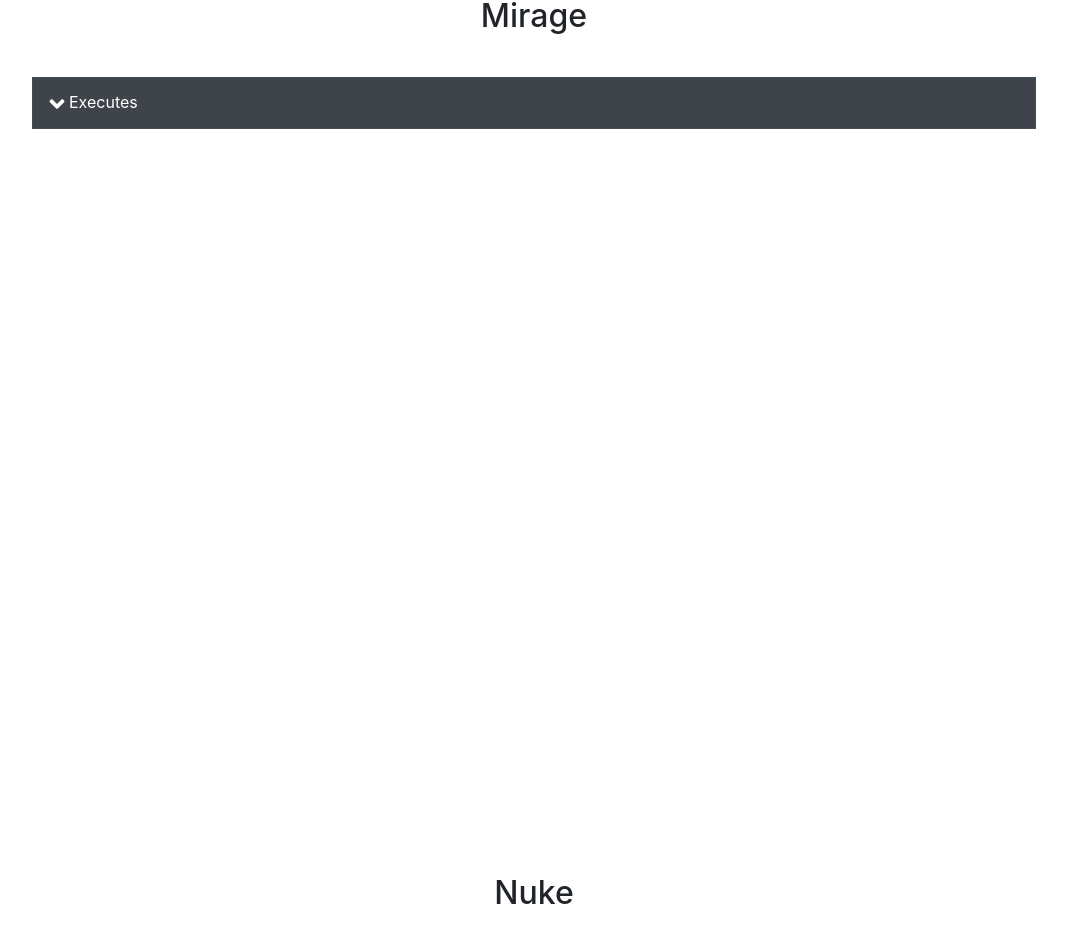
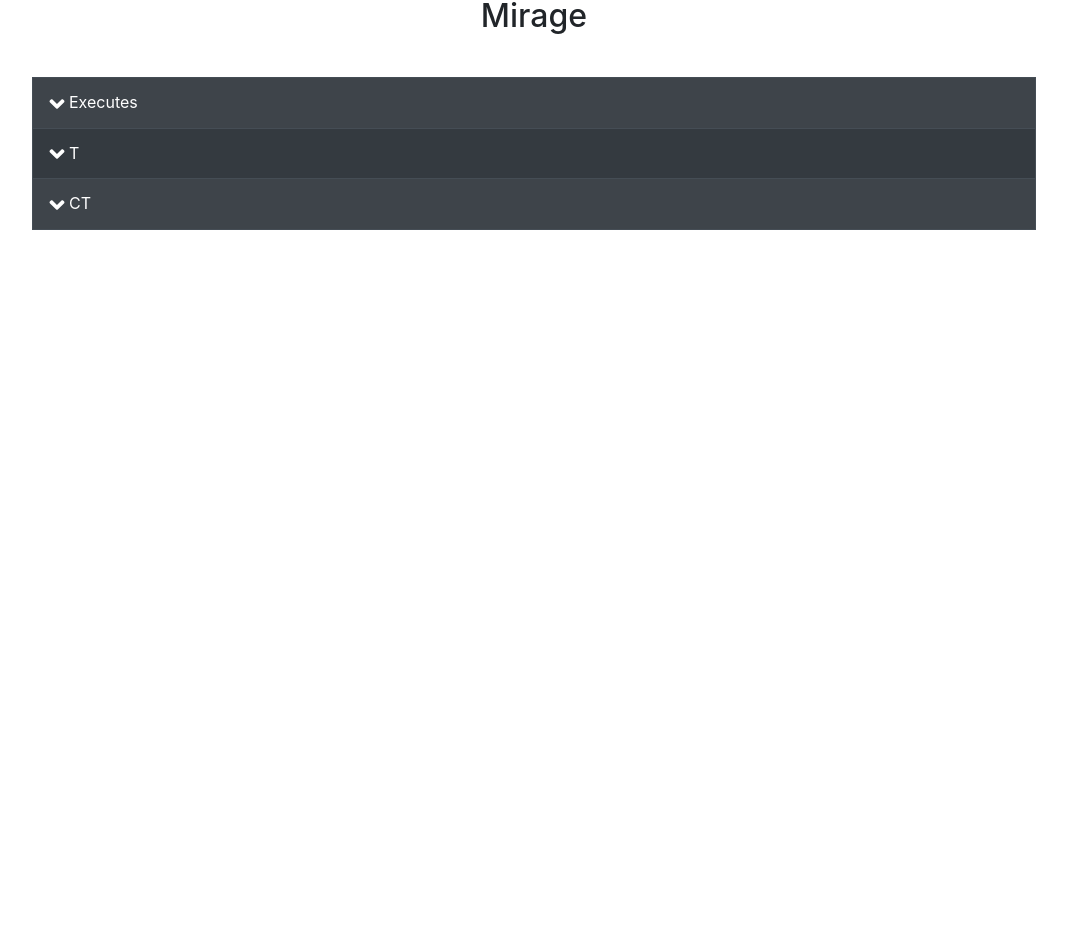
Before and after one commit to Ellstrom/ReactStream, a React (Create React App) app: page / in a window 1280 px wide. Shown: the part 1695-2620 px from the top of the page, without its empty margins (106-1173 px from the left). Built offline with nearby package versions, Linux system fonts and the light colour scheme.

Commit message:
Fixed more for tables

```diff
--- a/src/components/EllstreamTable.js
+++ b/src/components/EllstreamTable.js
@@ -19,7 +19,7 @@ class EllstreamTable extends React.Component {
             },
             data_ct : {
                 id : 3,
-                name : "T",
+                name : "CT",
                 isExpanded : false
             },
             data_execute_a : {
@@ -165,10 +165,30 @@ class EllstreamTable extends React.Component {
                             </td>
                         </tr>
                         <tr onClick={() => this.handleRowClick(2)}>
-
+                            <td>
+                                <FaAngleDown size='1.5rem'/>
+                                {this.state.data_t.name}
+                                {this.state.data_t.isExpanded === true &&
+                                <div onClick={this.disablePropagation}>
+                                    <td>
+                                        <YoutubeComponent/>
+                                    </td>
+                                </div>
+                                }
+                            </td>
                         </tr>
                         <tr onClick={() => this.handleRowClick(3)}>
-
+                            <td>
+                                <FaAngleDown size='1.5rem'/>
+                                {this.state.data_ct.name}
+                                {this.state.data_ct.isExpanded === true &&
+                                <div onClick={this.disablePropagation}>
+                                    <td>
+                                        <YoutubeComponent/>
+                                    </td>
+                                </div>
+                                }
+                            </td>
                         </tr>
                     </tbody>
                 </Table>
```
